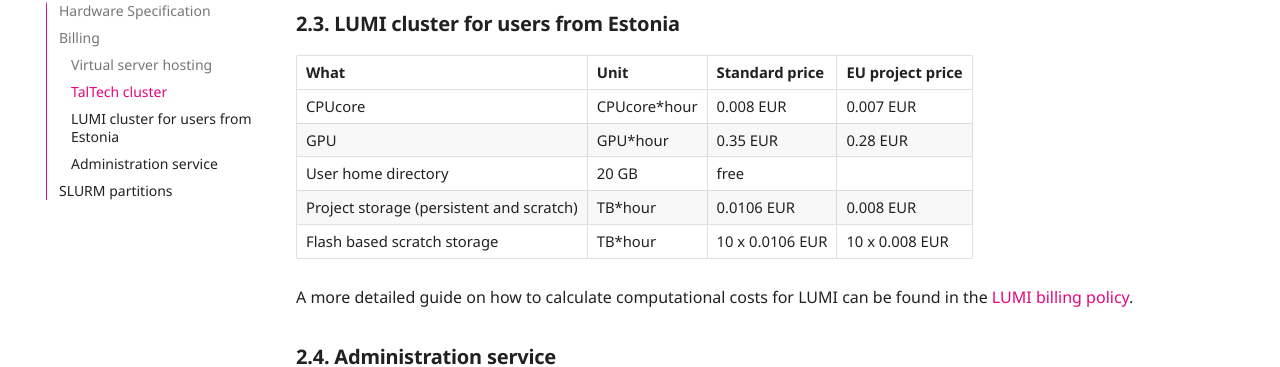
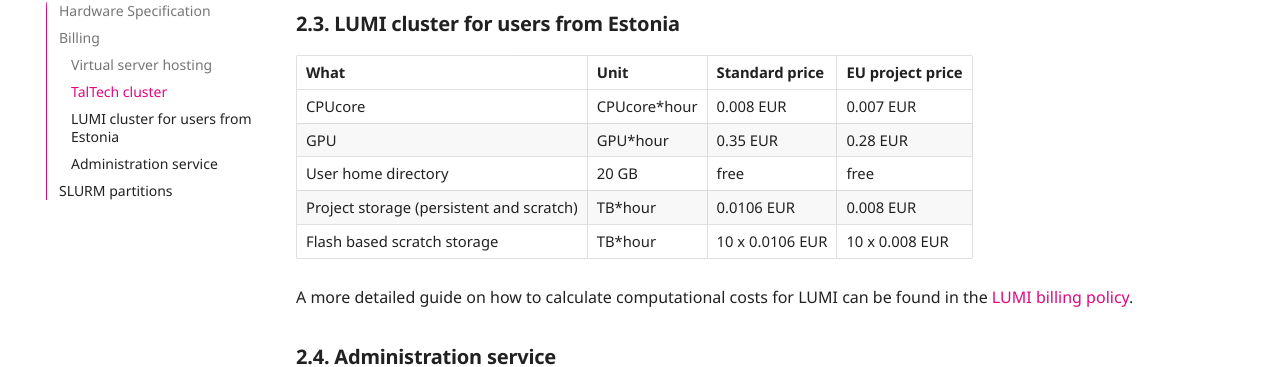
Before and after one commit to TalTech-HPC-Centre/user-guides-source, an MkDocs documentation site: the page built from docs/index.md, in a window 1280 px wide and 900 px high, scrolled down 2316 px. Shown: the part 97-464 px from the top of the window. Built offline with MkDocs 1.6.1 and Material for MkDocs 9.7.7, drawn with Linux system fonts in a browser that asks for light colours; comment, search, counter and statistics services are not loaded.

Commit message:
missing walls

```diff
--- a/docs/index.md
+++ b/docs/index.md
@@ -65,11 +65,11 @@
 
 | What                    | Unit        | Standard price | EU project price |
 |-------------------------|-------------|----------------|------------------|
-| CPUcore                 | CPUcore*hour| 0.008 EUR      | 0.007 EUR
-| GPU                     | GPU*hour    | 0.35 EUR       | 0.28 EUR
-| User home directory     | 20 GB       | free           |
-| Project storage (persistent and scratch) | TB*hour | 0.0106 EUR | 0.008 EUR
-| Flash based scratch storage | TB*hour | 10 x 0.0106 EUR   | 10 x 0.008 EUR
+| CPUcore                 | CPUcore*hour| 0.008 EUR      | 0.007 EUR|
+| GPU                     | GPU*hour    | 0.35 EUR       | 0.28 EUR|
+| User home directory     | 20 GB       | free           | free |
+| Project storage (persistent and scratch) | TB*hour | 0.0106 EUR | 0.008 EUR|
+| Flash based scratch storage | TB*hour | 10 x 0.0106 EUR   | 10 x 0.008 EUR|
 
 A more detailed guide on how to calculate computational costs for LUMI can be found in the [LUMI billing policy](https://docs.lumi-supercomputer.eu/runjobs/lumi_env/billing/#compute-billing).
 
```
